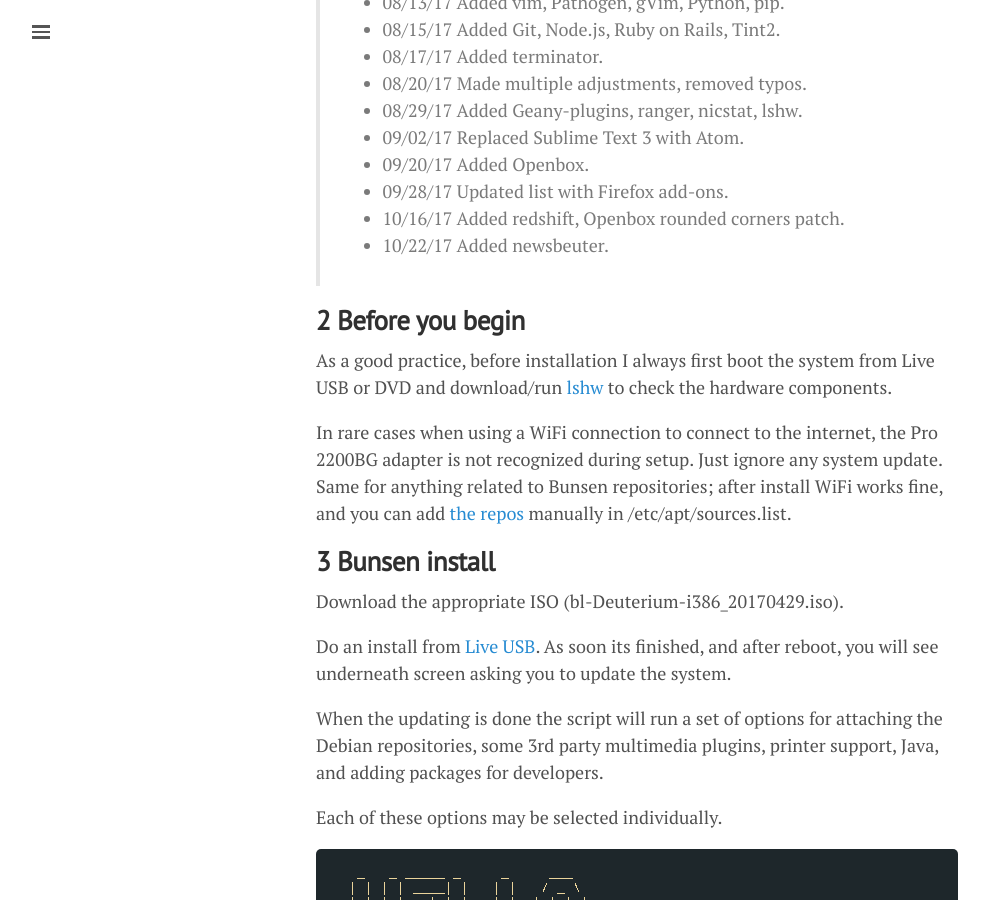
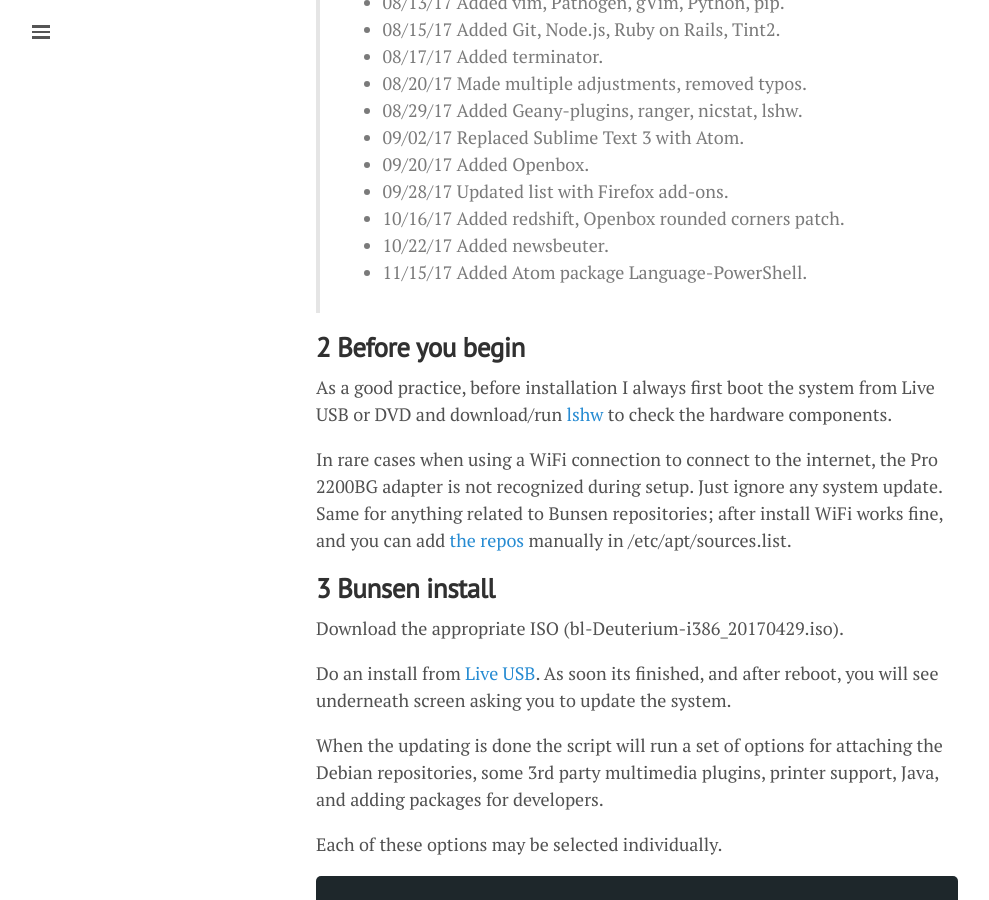
Before and after one commit to lgeurts/lgeurts.github.io, a Jekyll site: the page built from _posts/2017-07-11-bunsenlabs-linux-setup-notes-for dell-inspiron-6000.md, in a window 1280 px wide and 900 px high, scrolled down 1411 px. Shown: the whole window, without its empty margins (0-989 px from the left). Built offline with Jekyll 4.4.1, drawn with Linux system fonts in a browser that asks for light colours; nearby versions of some CDN libraries; comment, search, counter and statistics services are not loaded; some of the changed text lies outside the part shown.

Commit message:
Update 2017-07-11-bunsenlabs-linux-setup-notes-for dell-inspiron-6000.md

```diff
--- a/_posts/2017-07-11-bunsenlabs-linux-setup-notes-for dell-inspiron-6000.md
+++ b/_posts/2017-07-11-bunsenlabs-linux-setup-notes-for dell-inspiron-6000.md
@@ -41,6 +41,7 @@
 > * 09/28/17 Updated list with Firefox add-ons.
 > * 10/16/17 Added redshift, Openbox rounded corners patch.
 > * 10/22/17 Added newsbeuter.
+> * 11/15/17 Added Atom package Language-PowerShell.
 
 **2 Before you begin**
 ----------------------
@@ -290,6 +291,7 @@
 File-icons    | [https://atom.io/themes/file-icons](https://atom.io/themes/file-icons)
 Color-picker  | [https://atom.io/themes/color-picker](https://atom.io/themes/color-picker)
 Language-Markdown | [https://atom.io/packages/language-markdown](https://atom.io/packages/language-markdown)
+Language-PowerShell | [https://atom.io/packages/language-powershell](https://atom.io/packages/language-powershell)
 Autocomplete-Python | [https://atom.io/packages/autocomplete-python](https://atom.io/packages/autocomplete-python)
 
 **6.2 Programming**
```
